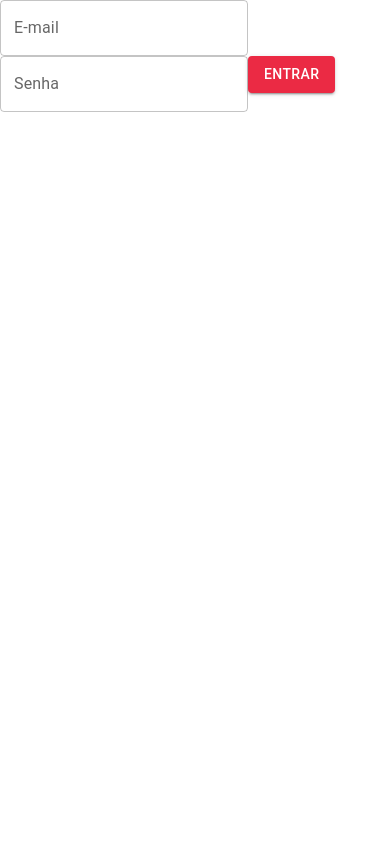
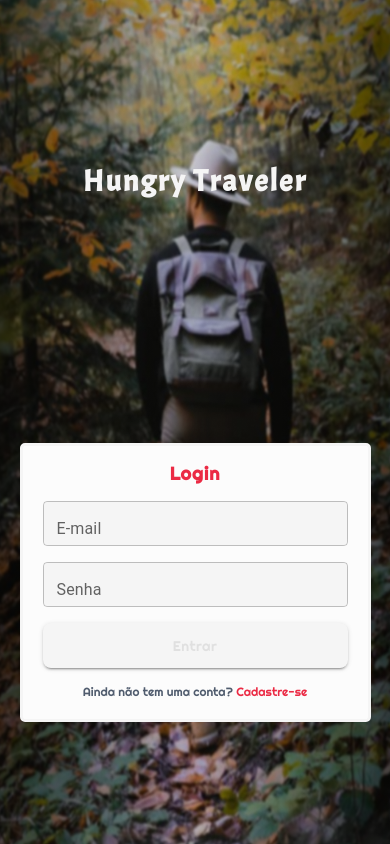
Before and after one commit to LucasGasque/hungry-traveler, a React (Create React App) app: page /login in a window 390 px wide. Built offline with nearby package versions, Linux system fonts and the light colour scheme.

Commit message:
style: estilo mobile pagina de registro e login concluidos

```diff
--- a/src/pages/login/index.tsx
+++ b/src/pages/login/index.tsx
@@ -3,9 +3,10 @@ import { schema } from "../../validations/LoginSchema";
 import { yupResolver } from "@hookform/resolvers/yup";
 import { TextField, Button } from "@mui/material";
 import { useHistory } from "react-router";
-import { Container } from "./style";
+import { Container, Form } from "./style";
 import { UserData } from "../../types/index";
 import { useLogin } from "../../providers/login";
+import { FormTitle, Title } from "../register/style";
 
 const Login = () => {
   const { signIn } = useLogin();
@@ -18,23 +19,64 @@ const Login = () => {
 
   return (
     <Container>
-      <form onSubmit={handleSubmit(signIn)}>
+      <Title>Hungry Traveler</Title>
+      <Form onSubmit={handleSubmit(signIn)}>
+        <FormTitle>Login</FormTitle>
         <TextField
+          color="info"
+          sx={{
+            width: "100%",
+            height: "45px",
+            backgroundColor: "#F5F5F5",
+            borderRadius: "8px",
+          }}
           label="E-mail"
           {...register("email")}
           error={!!errors.email}
           helperText={errors.email?.message}
         />
         <TextField
+          color="info"
+          sx={{
+            width: "100%",
+            height: "45px",
+            backgroundColor: "#F5F5F5",
+            borderRadius: "8px",
+          }}
           label="Senha"
           {...register("password")}
           error={!!errors.password}
           helperText={errors.password?.message}
         />
-        <Button variant="contained" type="submit">
+        <Button
+          color="primary"
+          variant="contained"
+          sx={{
+            width: "100%",
+            height: "45px",
+            padding: "0",
+            textTransform: "none",
+            fontFamily: "Righteous, cursive",
+            borderRadius: "8px",
+            backgroundColor: "#F5F5F5",
+            color: "#E0E0E0",
+          }}
+          type="submit"
+        >
           Entrar
         </Button>
-      </form>
+        <p>
+          Ainda não tem uma conta?
+          <span
+            onClick={() => {
+              history.push("/login");
+            }}
+          >
+            {" "}
+            Cadastre-se
+          </span>
+        </p>
+      </Form>
     </Container>
   );
 };
--- a/src/pages/login/style.ts
+++ b/src/pages/login/style.ts
@@ -1,5 +1,59 @@
-import styled from 'styled-components'
+import styled from "styled-components";
+import traveler from "../../assets/img/traveler.png";
 
 export const Container = styled.div`
+  height: 100vh;
+  background-image: linear-gradient(
+      270.31deg,
+      rgba(0, 0, 0, 0.6) 0.28%,
+      rgba(0, 0, 0, 0.15) 49.5%,
+      rgba(0, 0, 0, 0.6) 99.75%
+    ),
+    url(${traveler});
+  background-size: 100% 100%;
+  color: var(--gray-0);
+  display: flex;
+  justify-content: space-around;
+  flex-direction: column;
+  align-items: center;
+  padding-bottom: 20px;
 
-`
+  p {
+    color: var(--gray-100);
+    font-size: 12px;
+    font-family: "Righteous", cursive;
+  }
+
+  span {
+    color: var(--primary);
+  }
+`;
+
+export const Form = styled.form`
+  width: 90%;
+  display: flex;
+  flex-direction: column;
+  align-items: center;
+  grid-gap: 1rem;
+  padding: 20px;
+  padding-top: 0;
+  background: #fcfcfc;
+  border: 3px solid #f5f5f5;
+  border-radius: 5px;
+  box-sizing: border-box;
+
+  .css-glmvsh-MuiInputBase-root-MuiOutlinedInput-root {
+    height: 45px;
+    vertical-align: middle;
+  }
+
+  .css-1n8hauo-MuiFormLabel-root-MuiInputLabel-root {
+    font-family: "Righteous", cursive;
+    font-size: 14px;
+    color: var(--gray-50);
+  }
+
+  .css-1vy6t9p-MuiInputBase-root-MuiOutlinedInput-root {
+    height: 45px;
+  }
+`;
--- a/src/pages/register/style.ts
+++ b/src/pages/register/style.ts
@@ -20,6 +20,8 @@ export const Container = styled.div`
 
   p {
     color: var(--gray-100);
+    font-size: 12px;
+    font-family: "Righteous", cursive;
   }
 
   span {
@@ -68,7 +70,7 @@ export const Form = styled.form`
     color: var(--gray-50);
   }
 
-  .css-xewhx1-MuiFormLabel-root-MuiInputLabel-root.Mui-focused {
-    color: #000000;
+  .css-1vy6t9p-MuiInputBase-root-MuiOutlinedInput-root {
+    height: 45px;
   }
 `;
--- a/src/styles/muiTheme.ts
+++ b/src/styles/muiTheme.ts
@@ -11,5 +11,8 @@ export const muiTheme = createTheme({
     secondary: {
       main: "#E0E0E0",
     },
+    info: {
+      main: "#000",
+    },
   },
 });
```
